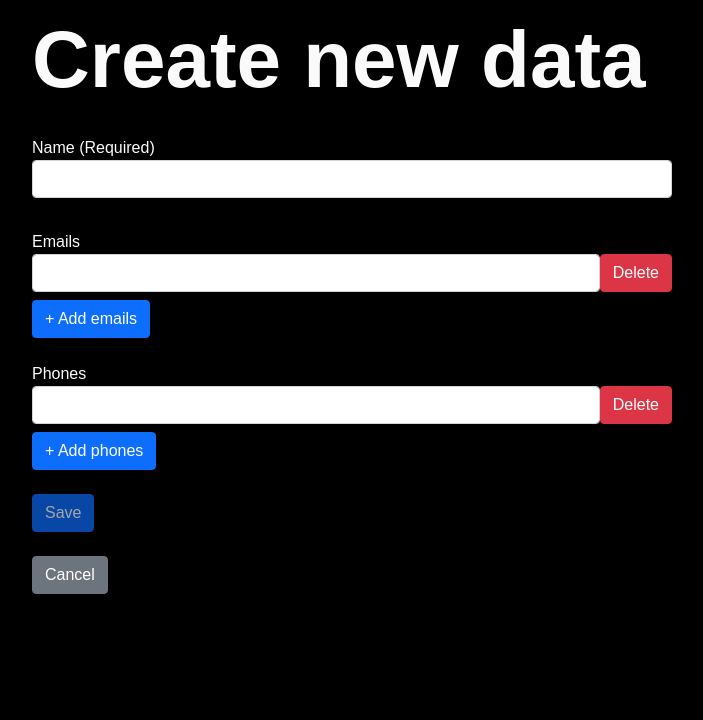
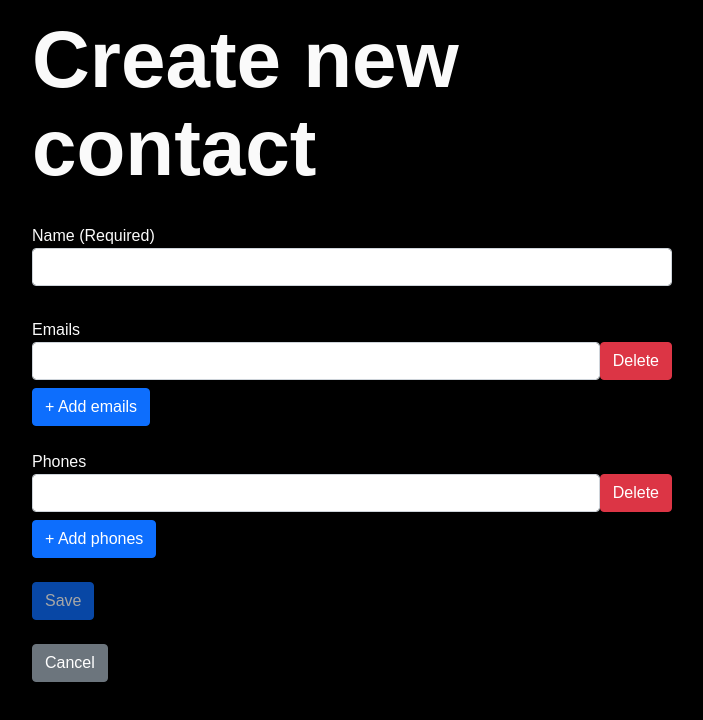
Before and after one commit to shamwela/simple-contacts, a React (Create React App) app: page / in a window 1280 px wide. Both pictures are taken after typing "Sample" into the empty fields and a click on the button "+ Create contact". Shown: the top 720 px of the page, without its empty margins (288-991 px from the left). Built offline with nearby package versions, Linux system fonts and the light colour scheme.

Commit message:
Fix typo

```diff
--- a/src/components/createContactForm.jsx
+++ b/src/components/createContactForm.jsx
@@ -17,7 +17,7 @@ class CreateContactForm extends Form {
     return (
       <div>
         <form onSubmit={this.handleSubmit} className="popup">
-          <h1>Create new data</h1>
+          <h1>Create new contact</h1>
           {this.renderSingleInput('name', 'Name (Required)')}
           {this.renderMultipleInput('emails', 'Emails', 'email')}
           {this.renderMultipleInput('phones', 'Phones', 'tel')}
```
